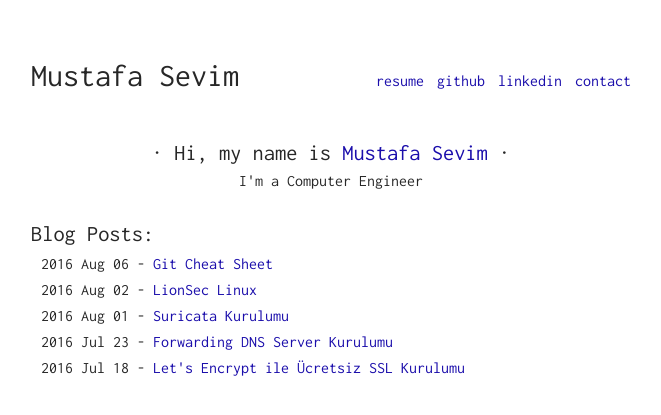
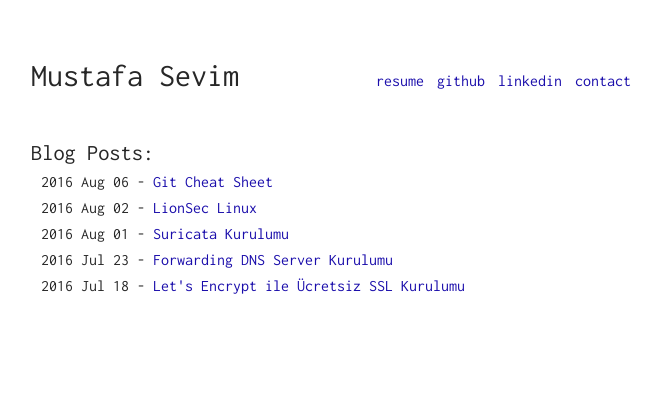
Before and after one commit to mustafasevim/blog, a Jekyll site: the page built from index.html, in a window 1280 px wide. Shown: the top 415 px of the page, without its empty margins (309-970 px from the left). Built offline with Jekyll 4.4.1, drawn with Linux system fonts in a browser that asks for light colours; comment, search, counter and statistics services are not loaded.

Commit message:
Update index.html

```diff
--- a/index.html
+++ b/index.html
@@ -2,16 +2,6 @@
 layout: default
 ---
 {% include header.html %}
-<div class="blog">
-   <div id="home-header">
-      <h1>&middot; Hi, my name is
-         <a href="https://resume.mustafasevim.net">Mustafa Sevim</a> &middot;
-      </h1>
-      <p>
-         I'm a Computer Engineer
-      </p>
-   </div>
-</div>
 <div class="blog">
    <h1>Blog Posts:</h1>
    <ul>
```
